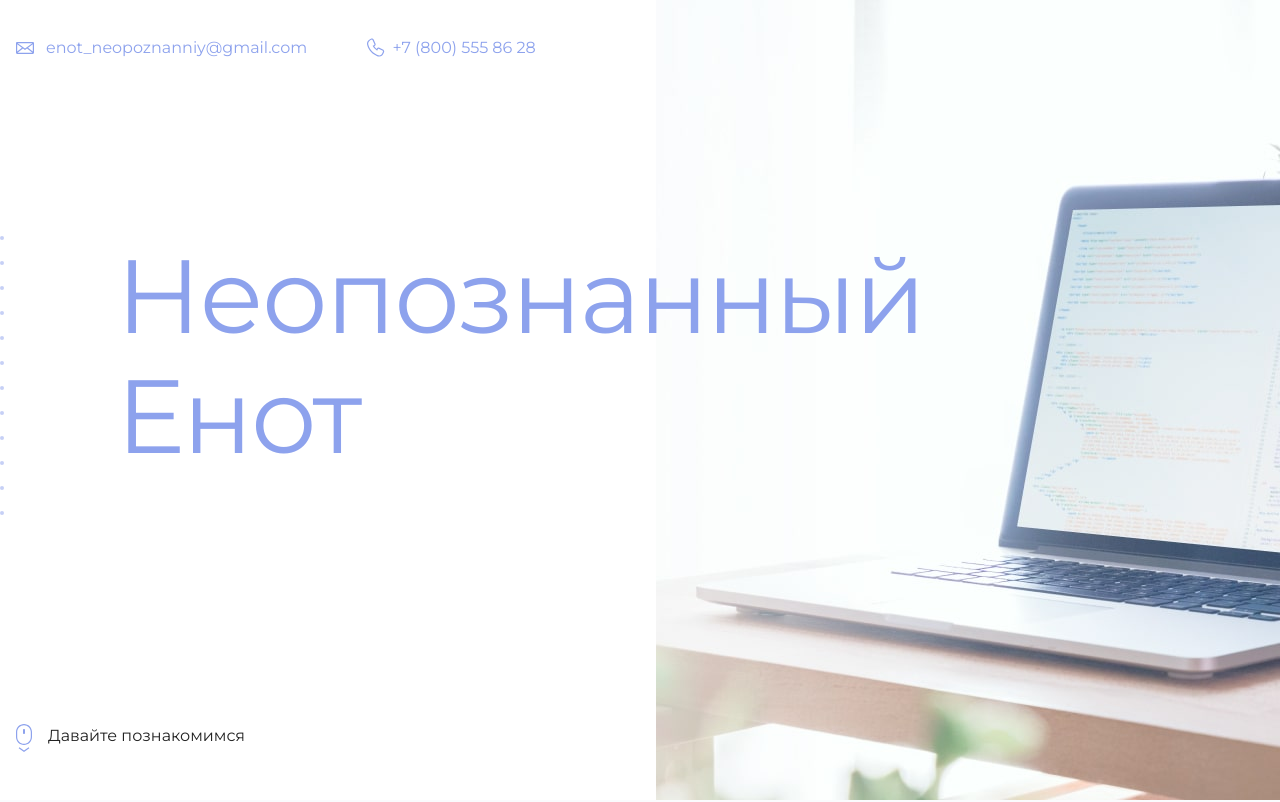
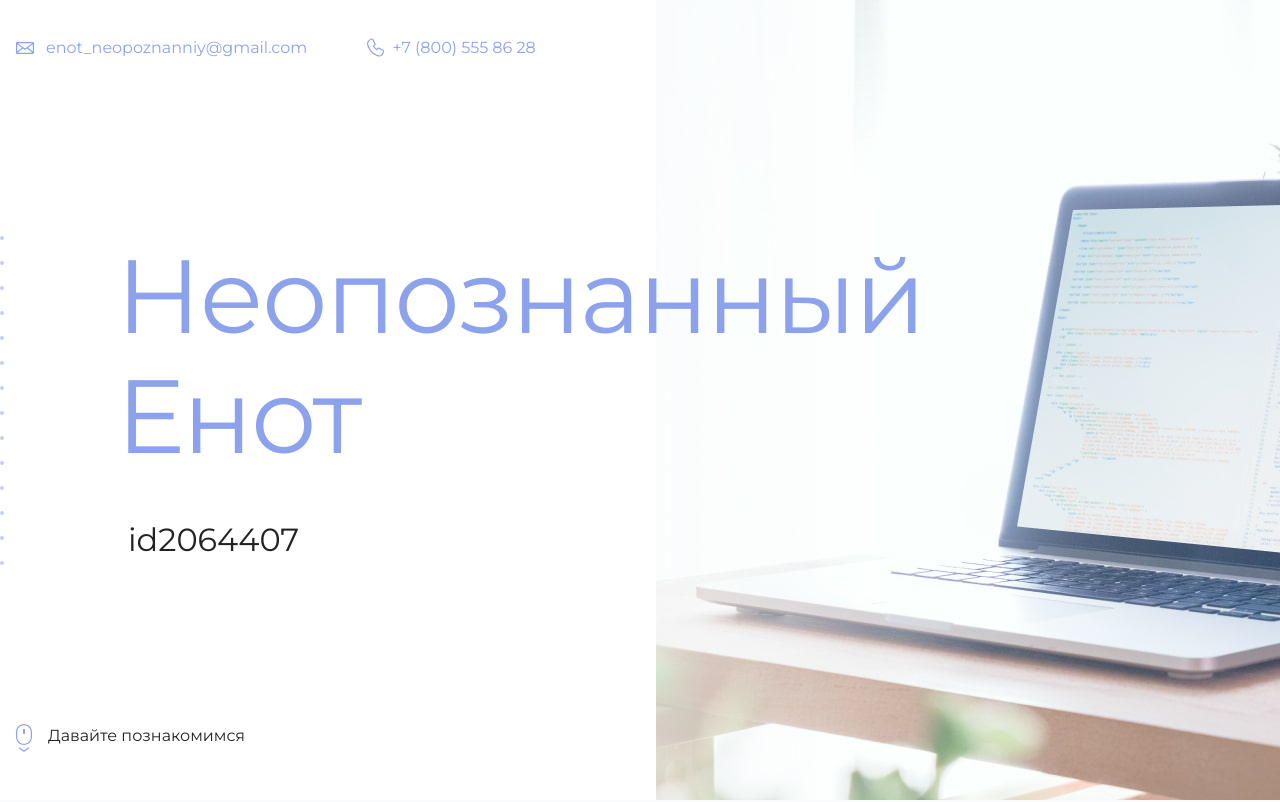
Before and after one commit to Sergey093/GitHub-Pages, a plain HTML site: page index.html in a window 1280 px wide. Shown: the top 802 px of the page. Drawn offline with Linux system fonts and the light colour scheme.

Commit message:
add my id
Добавлен мой id

```diff
--- a/index.html
+++ b/index.html
@@ -19,7 +19,7 @@
       <section class="hero-image">
         <div class="container">
           <h1 class="heading">Неопознанный Енот</h1>
-          <p><!-- Тут ваш id на сайте Академии --></p>
+          <p>id2064407</p>
         </div>
       </section>
 
```
